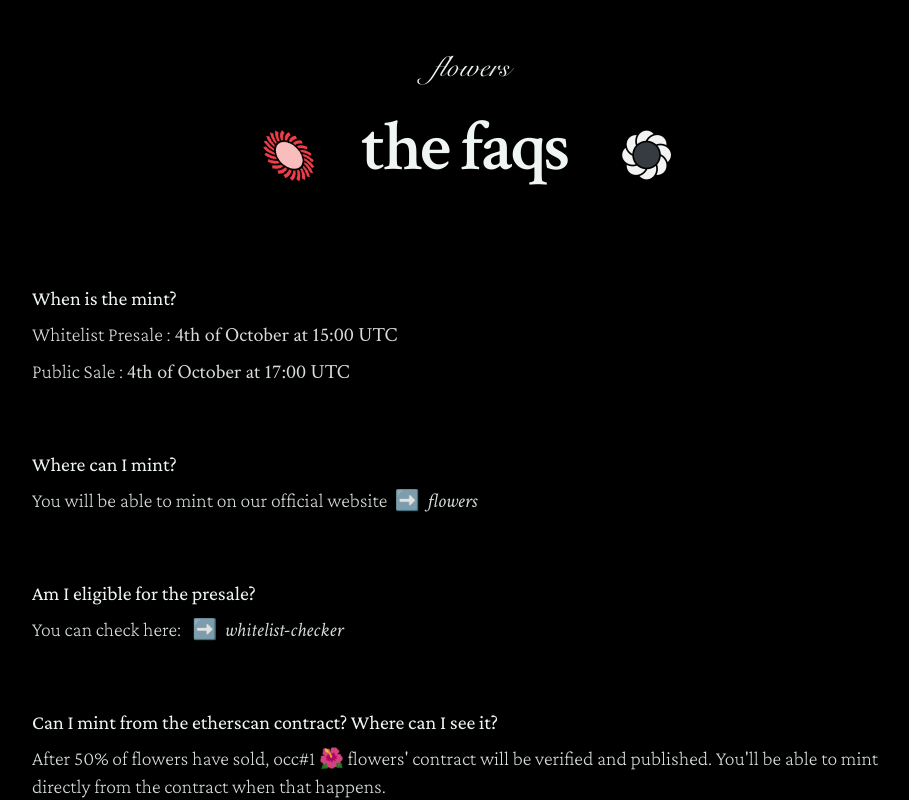
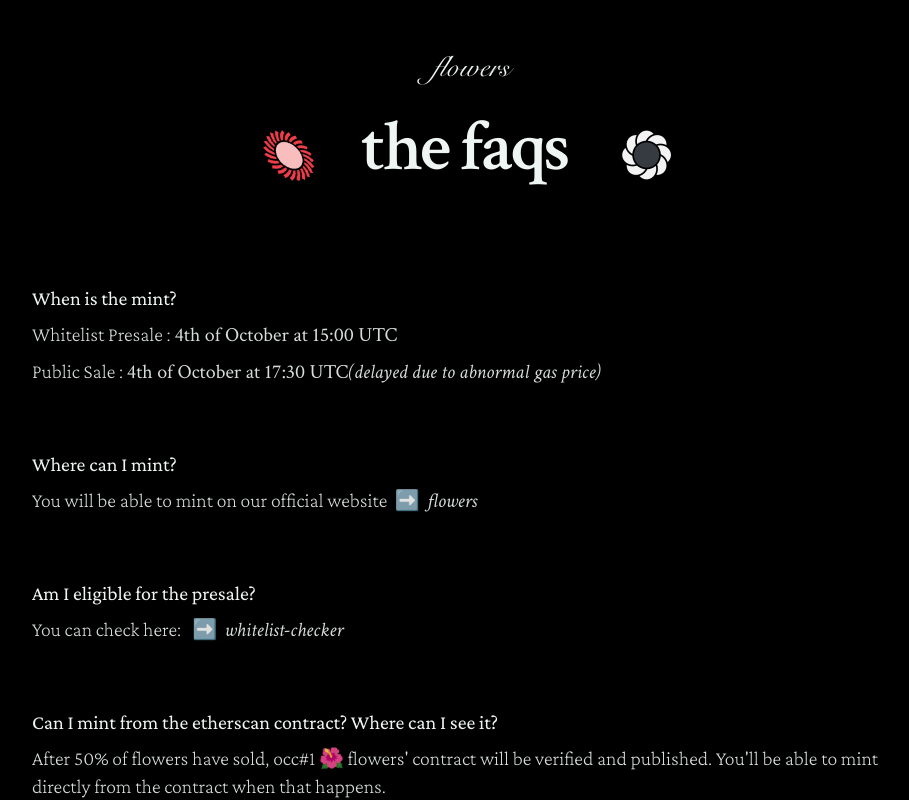
Before and after one commit to onchaincollective/website, a Next.js app: page /faqs in a window 1280 px wide. Shown: the top 800 px of the page, without its empty margins (176-1085 px from the left). Built offline with nearby package versions, Linux system fonts and the light colour scheme.

Commit message:
Extending public sale

```diff
--- a/pages/faqs.js
+++ b/pages/faqs.js
@@ -77,7 +77,7 @@ export default function Home() {
                 Whitelist Presale : <b>4th of October at 15:00 UTC</b>
             </p>
             <p className="mt-2 opacity-90">
-                Public Sale : <b>4th of October at 17:00 UTC</b>
+                Public Sale : <b>4th of October at 17:30 UTC</b><em>(delayed due to abnormal gas price)</em>
             </p>
 
             <h1 className="text-xl mt-16 crimson-pro">Where can I mint?</h1>
--- a/pages/flowers.js
+++ b/pages/flowers.js
@@ -1124,7 +1124,7 @@ function Home() {
         </div> */}
         {active && privateSaleIsActive && (whitelist && !whitelist.isWhiteListed) && (
               <p className="text-center max-w-3xl mx-auto text-xl text-left mt-2 md:p-4 p-6">
-                Looks like you're not in the pre-sale list. Public sale starts from 4th Oct 17:00 UTC
+                Looks like you're not in the pre-sale list. Public sale starts from 4th Oct 17:30 UTC <em>(delayed by 30mins due to abnormal gas price)</em>
               </p>
         )}
 
```
